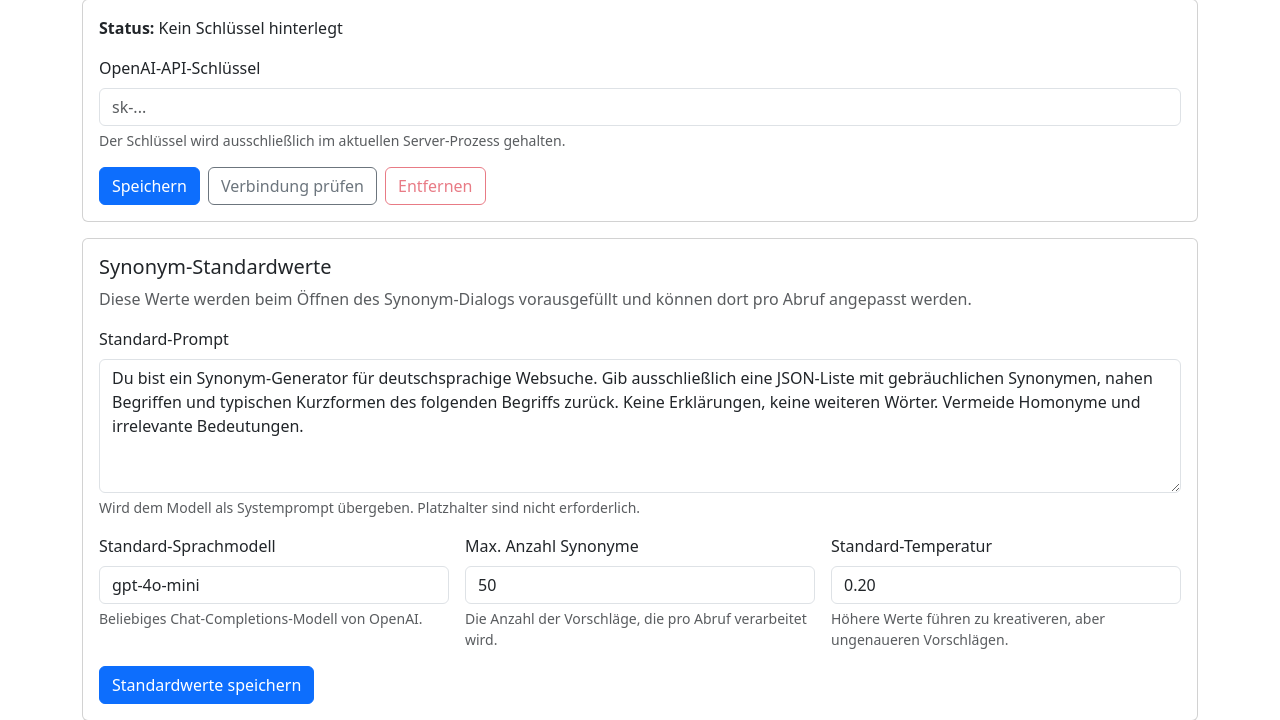
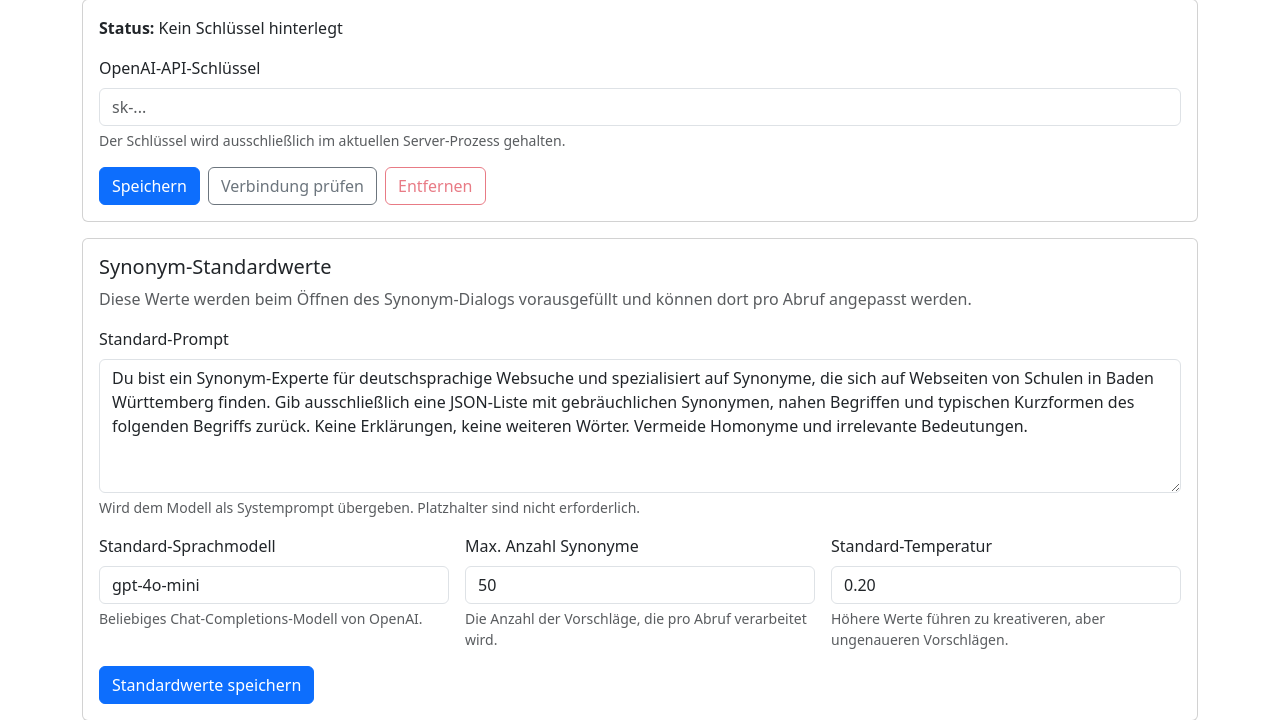
Before and after one commit to besauer/crawler2, a Flask app: page /settings in a window 1280 px wide. Shown: the part 194-914 px from the top of the page. Run offline with Flask 3, Linux system fonts and the light colour scheme.

Commit message:
Fix synonym modal and update default prompt

```diff
--- a/app.py
+++ b/app.py
@@ -42,10 +42,10 @@ OPENAI_MODELS_URL = "https://api.openai.com/v1/models?limit=1"
 OPENAI_MODEL_NAME = "gpt-4o-mini"
 OPENAI_TIMEOUT = 20
 DEFAULT_SYNONYM_PROMPT = (
-    "Du bist ein Synonym-Generator für deutschsprachige Websuche. "
-    "Gib ausschließlich eine JSON-Liste mit gebräuchlichen Synonymen, "
-    "nahen Begriffen und typischen Kurzformen des folgenden Begriffs zurück. "
-    "Keine Erklärungen, keine weiteren Wörter. Vermeide Homonyme und irrelevante Bedeutungen."
+    "Du bist ein Synonym-Experte für deutschsprachige Websuche und spezialisiert auf Synonyme, "
+    "die sich auf Webseiten von Schulen in Baden Württemberg finden. "
+    "Gib ausschließlich eine JSON-Liste mit gebräuchlichen Synonymen, nahen Begriffen und typischen Kurzformen des "
+    "folgenden Begriffs zurück. Keine Erklärungen, keine weiteren Wörter. Vermeide Homonyme und irrelevante Bedeutungen."
 )
 DEFAULT_KEYWORD_EVALUATION_PROMPT = (
     "Du bewertest deutsche Suchbegriffe für eine Websuche. "
--- a/settings.json
+++ b/settings.json
@@ -1,6 +1,6 @@
 {
   "synonym_defaults": {
-    "prompt": "Du bist ein Synonym-Generator für deutschsprachige Websuche. Gib ausschließlich eine JSON-Liste mit gebräuchlichen Synonymen, nahen Begriffen und typischen Kurzformen des folgenden Begriffs zurück. Keine Erklärungen, keine weiteren Wörter. Vermeide Homonyme und irrelevante Bedeutungen.",
+    "prompt": "Du bist ein Synonym-Experte für deutschsprachige Websuche und spezialisiert auf Synonyme, die sich auf Webseiten von Schulen in Baden Württemberg finden. Gib ausschließlich eine JSON-Liste mit gebräuchlichen Synonymen, nahen Begriffen und typischen Kurzformen des folgenden Begriffs zurück. Keine Erklärungen, keine weiteren Wörter. Vermeide Homonyme und irrelevante Bedeutungen.",
     "max_results": 50,
     "temperature": 0.2,
     "model": "gpt-4o-mini"
```
Also changed, not shown: templates/index.html (+20 -4 lines).
